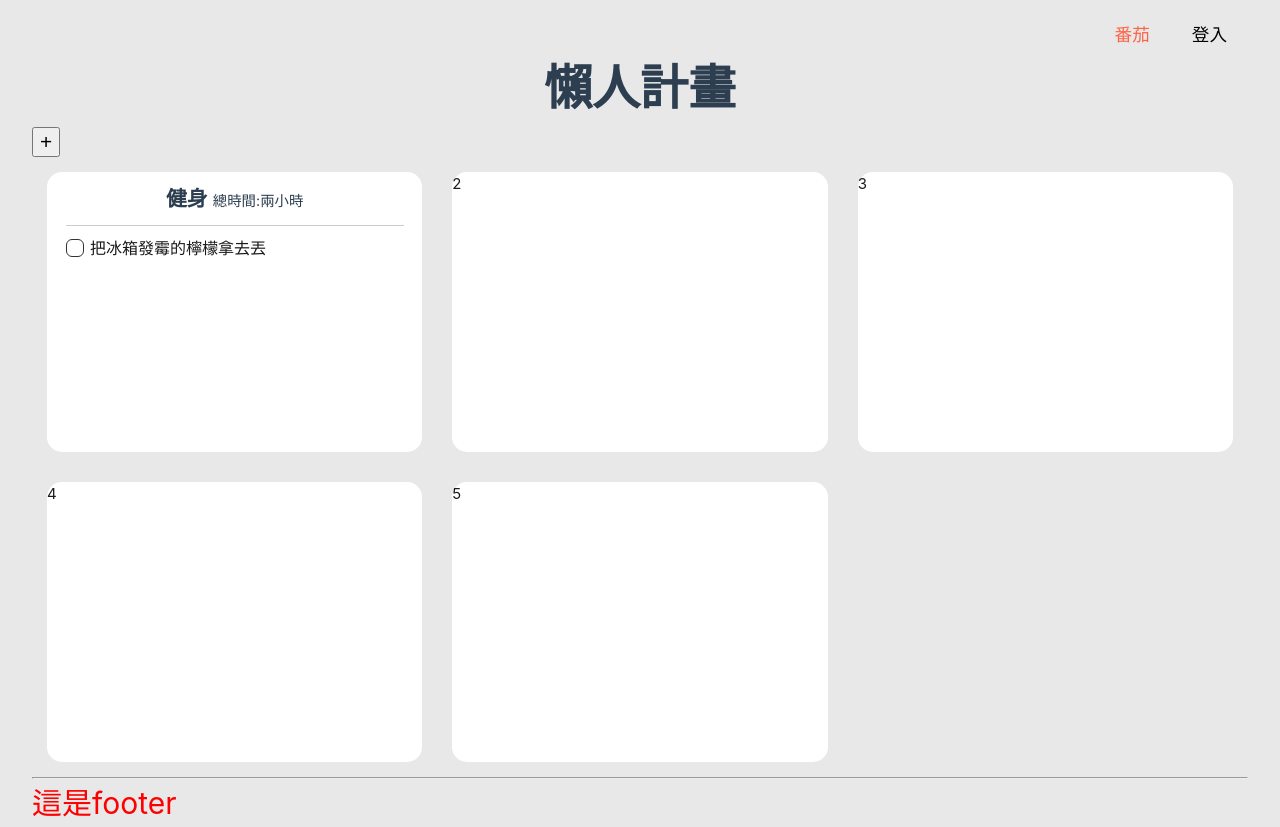
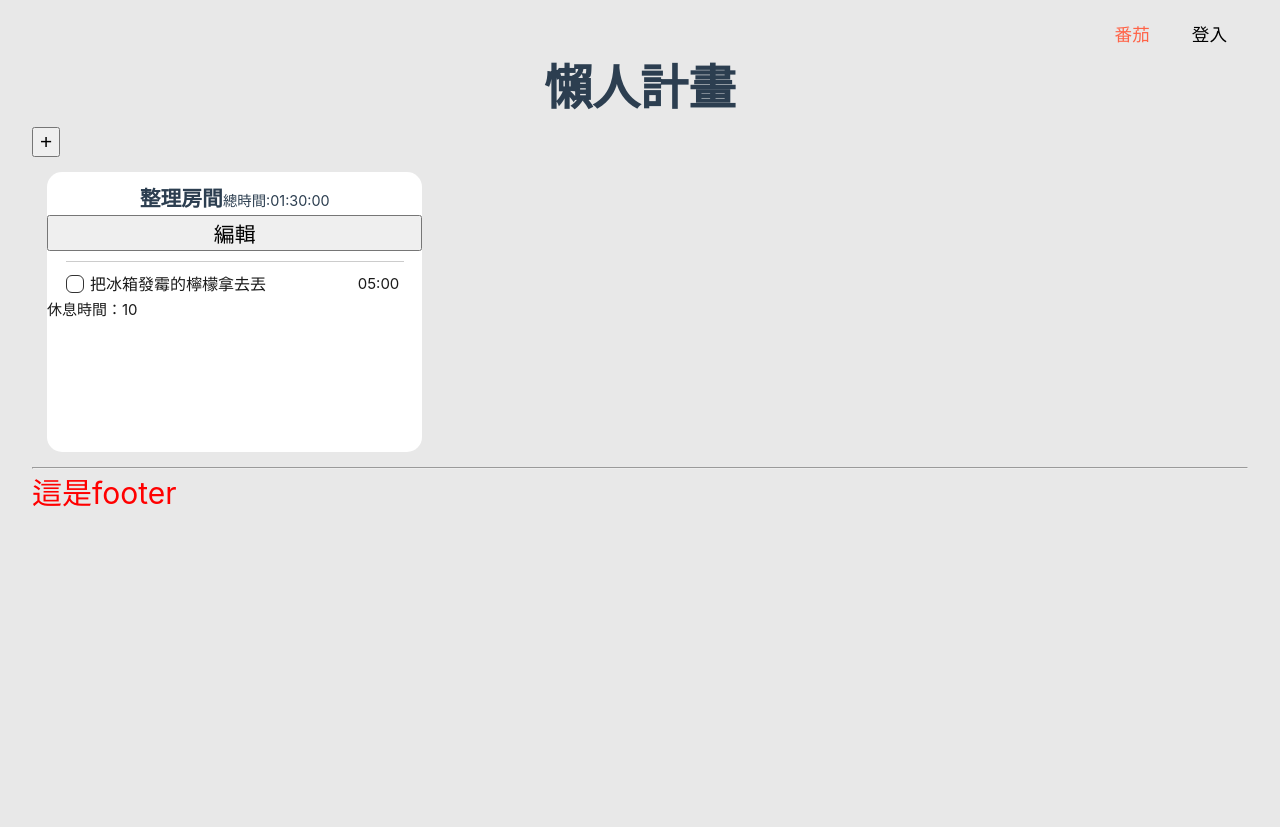
Before and after one commit to lunajustcoding/lazy-goal-frontend, a Vue app: page / in a window 1280 px wide. After the commit the page ends 800 px from the top, so only its background shows below. Built offline with nearby package versions, Linux system fonts and the light colour scheme.

Commit message:
fix: 修正UI功能

```diff
--- a/src/views/HomeView.vue
+++ b/src/views/HomeView.vue
@@ -1,71 +1,128 @@
 <template>
   <main>
     <h1>懶人計畫</h1>
-    <button class="add-btn" @click="openAdd">+</button>
+    <button class="btn" @click="openPopup('add', 0)">+</button>
+
     <div class="listBox">
-      <div class="list">
-        <b>健身 <span>總時間:兩小時</span></b>
+      <div class="list" v-for="mainGoal in lists" :key="mainGoal.id">
+        <input type="text" v-if="mainGoal.goal == ''" />
+
+        <b v-if="mainGoal.goal !== ''"
+          >{{ mainGoal.goal }}<span>總時間:{{ mainGoal.Timing }}</span></b
+        >
+        <button class="btn" @click="openPopup('edit', mainGoal.id)">編輯</button>
         <div class="line"></div>
-        <label class="check-box">
-          <input type="checkbox" />
-          <span>把冰箱發霉的檸檬拿去丟</span>
-        </label>
+        <div class="itemBox" v-for="subGoal in mainGoal.subGoals" :key="subGoal.id">
+          <label class="check-box">
+            <input type="checkbox" />
+            <input type="text" v-if="subGoal.content == ''" />
+            <span v-else>{{ subGoal.content }}</span>
+          </label>
+          <span class="set-time">{{ subGoal.Timing }}</span>
+          <br />
+          <span v-if="subGoal.reset !== null">休息時間：{{ subGoal.reset }}</span>
+        </div>
       </div>
-      <div class="list">2</div>
+
+      <!-- <div class="list">2</div>
       <div class="list">3</div>
       <div class="list">4</div>
-      <div class="list">5</div>
+      <div class="list">5</div> -->
     </div>
   </main>
+  <!--
+  <div class="popup" v-if="editPopupRef">
+    <div class="bg">
+      <button class="close-btn" @click="editPopupRef = false">X</button>
+      <form class="from" @submit.prevent="submitGoals">
+        <div v-for="(mainGoal, mainIndex) in lists" :key="mainGoal.id" class="goal-item">
+          <input type="text" v-model="mainGoal.goal" placeholder="輸入你的主要目標" />
+          <div class="line"></div>
 
-  <div class="add-popup" v-if="addPopupRef">
-    <div class="add-bg">
-      <button class="close-btn" @click="addPopupRef = false">X</button>
-      <from class="add-from">
-        <input type="text" placeholder="輸入你的目標" />
-        <div class="line"></div>
-        <div class="itemBox" v-for="item in items" :key="item.id">
-          <input v-model="item.content" type="text" placeholder="輸入你的短期目標" />
-          <input v-model="item.reset" type="text" placeholder="輸入你的短期目標" />
+          <div class="itemBox" v-for="subGoal in mainGoal.subGoals" :key="subGoal.id">
+            <input v-model="subGoal.content" type="text" placeholder="輸入你的短期目標" />
+          </div>
+
+          <button type="button" @click="addSubGoal(mainIndex)">新增短期目標</button>
         </div>
 
-        <button class="" @click="addItem">新增項目</button>
-        <button class="" @click="addRest">新增休息</button>
-      </from>
+        <button type="submit">儲存目標</button>
+      </form>
+    </div>
+  </div> -->
+
+  <!-- 新增用 -->
+  <div class="popup" v-if="addPopupRef">
+    <div class="bg">
+      <button class="close-btn" @click="addPopupRef = false">X</button>
+      <form class="from" @submit.prevent="submitNewGoal">
+        <div class="goal-item">
+          <input type="text" placeholder="輸入你的主要目標" v-model="newGoal.goal" />
+          <label for="timing">
+            <input type="number" />
+          </label>
+          <div class="line"></div>
+          <div class="sub-goal">
+            <input type="text" />
+          </div>
+          <button class="submit">確認</button>
+        </div>
+      </form>
     </div>
   </div>
 </template>
 
 <script setup>
-import { ref } from "vue";
+import { ref, reactive } from "vue";
 
 // 彈窗
 const addPopupRef = ref(false);
+const editPopupRef = ref(false);
 
-const openAdd = () => {
-  addPopupRef.value = true;
-};
+const newGoal = reactive({
+  goal: "",
+  id: Date.now(),
+  Timing: "",
+});
 
-const items = ref([
+const lists = reactive([
   {
-    content: "",
-    reset: 10,
-    id: 1,
+    goal: "整理房間",
+    id: Date.now(),
+    Timing: "01:30:00",
+    subGoals: [
+      {
+        content: "把冰箱發霉的檸檬拿去丟",
+        Timing: "05:00",
+        reset: 10,
+        id: 1,
+      },
+    ],
   },
 ]);
-const addItem = () => {
-  items.value.push({
-    content: "",
-    id: items.value.length + 1, // 保持唯一的 id
-  });
-};
 
-const addRest = () => {
-  items.value.push({
-    reset: "",
-    content: null,
-    id: items.value.length + 1, // 保持唯一的 id
-  });
+const openPopup = (action, id) => {
+  if (action == "add" && id == 0) {
+    addPopupRef.value = true;
+    // lists.push({
+    //   goal: "",
+    //   id: Date.now(),
+    //   Timing: "",
+    //   subGoals: [
+    //     {
+    //       content: "",
+    //       Timing: "",
+    //       reset: null,
+    //       id: 1,
+    //     },
+    //   ],
+    // });
+  } else {
+    editPopupRef.value = true;
+    // const item = lists.find((i) => {
+    //   return i.id == id;
+    // });
+  }
 };
 </script>
 
@@ -78,7 +135,7 @@ main {
     font-weight: 600;
   }
 
-  .add-btn {
+  .btn {
     font-size: 1.3rem;
     cursor: pointer;
   }
@@ -105,6 +162,11 @@ main {
         span {
           font-size: 0.9rem;
         }
+      }
+
+      .set-time {
+        float: right;
+        padding-right: 23px;
       }
 
       .check-box {
@@ -159,7 +221,7 @@ main {
   }
 }
 
-.add-popup {
+.popup {
   position: absolute;
   top: 50%;
   left: 50%;
@@ -169,18 +231,29 @@ main {
   z-index: 1;
   background-color: rgba(0, 0, 0, 0.8);
 
-  .add-bg {
+  .bg {
     position: absolute;
     top: 50%;
     left: 50%;
     transform: translate(-50%, -50%);
     width: 40vw;
-    height: 70vh;
+    height: auto;
     border-radius: 25px;
+    padding: 15px 0;
     background-color: #e8e8e8;
+
+    .submit {
+      display: block;
+      border: none;
+      text-align: center;
+      font-size: 1rem;
+      background-color: transparent;
+      cursor: pointer;
+      margin: 0 auto;
+    }
   }
 
-  .add-from {
+  .from {
     display: flex;
     flex-direction: column;
     align-items: center;
```
